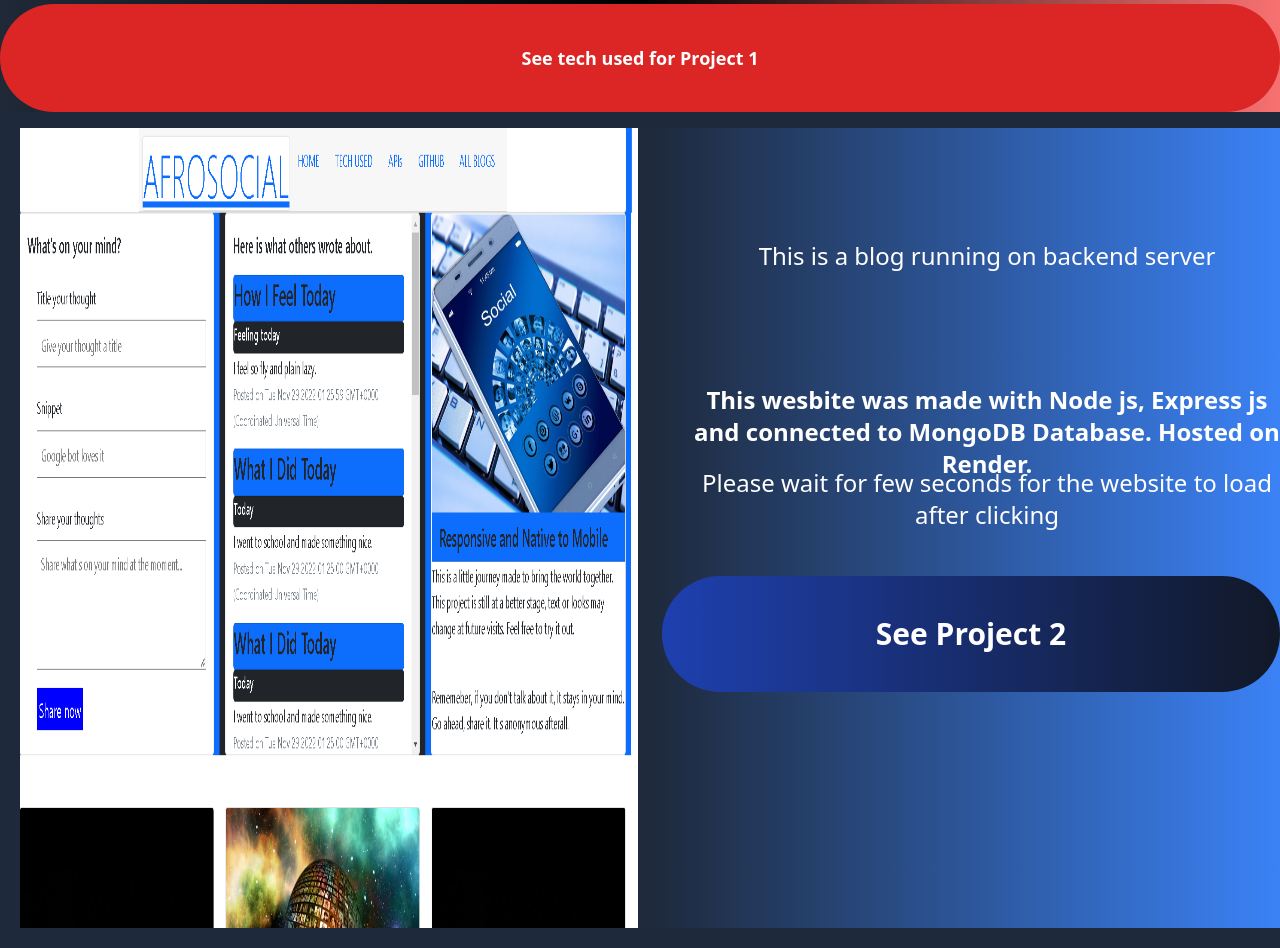
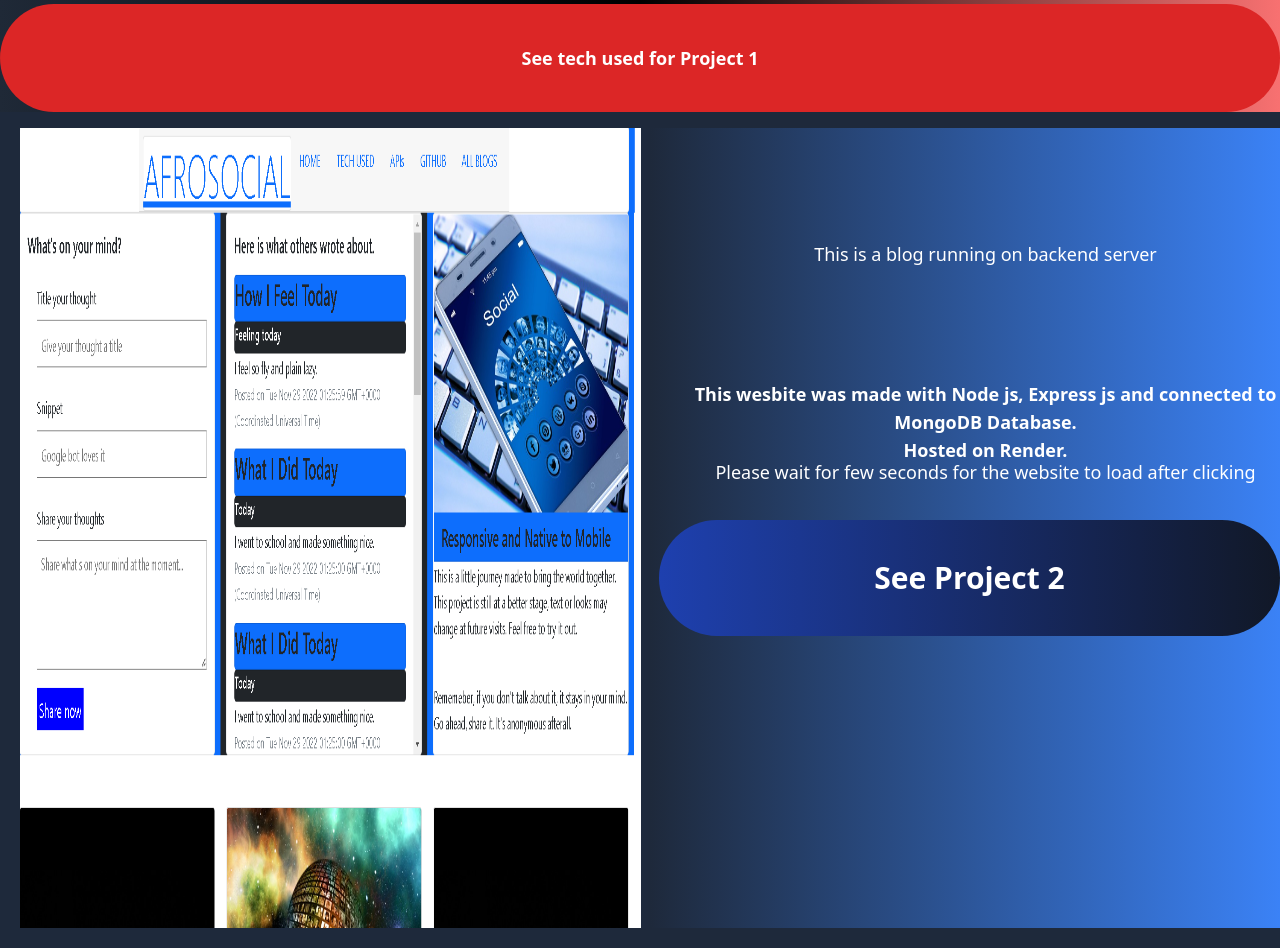
Before and after one commit to eleshinlomo/frontend-react-with-ui, a Next.js app: page / in a window 1280 px wide. Shown: the part 660-1608 px from the top of the page. Built offline with nearby package versions, Linux system fonts and the light colour scheme.

Commit message:
Update index.js

```diff
--- a/pages/index.js
+++ b/pages/index.js
@@ -29,8 +29,8 @@ const Home = () =>{
     <div class='columns-1 text-center bg-gradient-to-r from-red-500 via-black to-red-600'>
 
 
-      <img src={'/assets/christmas-gc85cc9870_1920.jpg'} alt='a car in snow' class='h-96 w-screen md:w-screen lg:w-screen'></img>
-      <p class='text-white font-bold animate-bounce text-center mt-5 text-lg md:text-6xl lg:text-6xl'>MERRY CHRISTMAS TO ALL</p>
+      <img src={'/assets/christmas-gc85cc9870_1920.jpg'} alt='a car in snow' class='h-96 w-screen md:w-screen lg:w-screen hover:bg-pink-500'></img>
+      <p class='text-white font-bold animate-bounce text-center mt-5 text-lg md:text-6xl lg:text-6xl hover:text-red-600'>MERRY CHRISTMAS TO ALL</p>
 
       </div>
       </div>
@@ -43,17 +43,17 @@ const Home = () =>{
 
       <h1 class='place-content-end font-bold'>This is my portfolio and you are currently viewing project 1.</h1>
       <p class='place-items-end py-3 text-orange-400 font-semibold text-2xl'>You have spent {count} seconds on this page.</p>
-      <Link href='/about' ><p class='place-items-end py-10 bg-red-600 text-white font-bold rounded-full text-lg'>See tech used for Project 1</p></Link>
+      <Link href='/about' ><p class='place-items-end py-10 bg-red-600 text-white font-bold rounded-full text-lg hover:bg-purple-800 hover:text-3xl hover:text-slate-900'>See tech used for Project 1</p></Link>
       </div>
 
 
-      <div class='columns-2 col-span-full mb-5 sm:text-sm md:text-1xl lg:text-2xl md:col-span-full lg:col-span-full bg-gradient-to-r from-blue-700 via-slate-800 to-blue-500  lg:space-x-8 text-white font-extralight '>
+      <div class='columns-2 col-span-full mb-5 sm:text-sm md:text-lg lg:text-1xl md:col-span-full lg:col-span-full bg-gradient-to-r from-blue-700 via-slate-800 to-blue-500  lg:space-x-8 text-white font-extralight '>
 
       <img src={'/assets/nodejs.png'} alt='website portfolio 3' class='sm:h-screen sm:w-screen'></img>
-      <h1 class=' py-content-end py-5 md:py-5 lg:py-28 sm:space-y-10 ml-auto'>This is a blog running on backend server</h1>
-      <p class='  py-content-end   space-x-12 space-y-4  md:space-x-28 lg:space-x-28 font-bold '>This wesbite was made with Node js, Express js and connected to MongoDB Database. Hosted on Render.</p>
+      <h1 class=' py-content-end py-5 md:py-5 lg:py-28 sm:space-y-10 ml-auto hover:font-bold'>This is a blog running on backend server</h1>
+      <p class='  py-content-end   space-x-12 space-y-4  md:space-x-16 lg:space-x-16 font-bold hover:text-blue-300'>This wesbite was made with Node js, Express js and connected to MongoDB Database.<br/> Hosted on Render.</p>
        <p class='animate-bounce'>Please wait for few seconds for the website to load after clicking</p>
-      <Link href='https://node-b46a.onrender.com/blogs ' ><h3 class=' content-around py-10 bg-gradient-to-r from-blue-800 to-gray-900 text-white font-bold rounded-full sm:text-sm md:text-2xl lg:text-3xl'>See Project 2</h3></Link>
+      <Link href='https://node-b46a.onrender.com/blogs ' ><h3 class=' content-around py-10 bg-gradient-to-r from-blue-800 to-gray-900 text-white font-bold rounded-full sm:text-sm md:text-2xl lg:text-3xl hover:text-orange-500'>See Project 2</h3></Link>
       </div>
 
 
```
